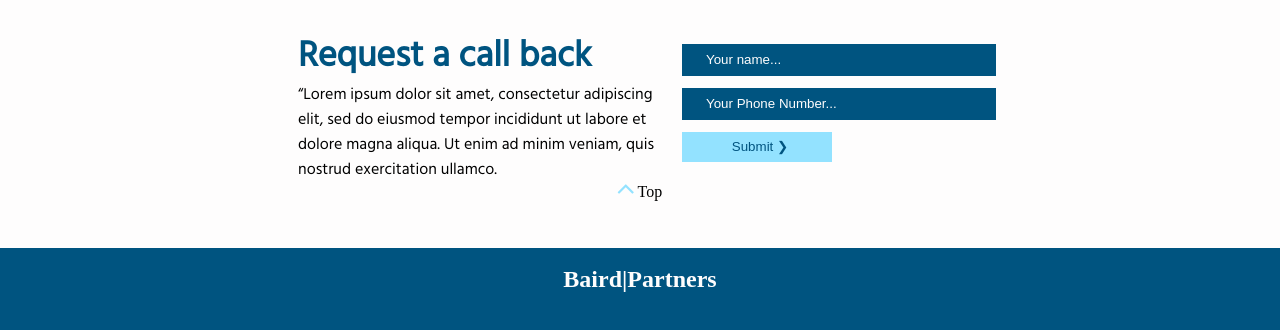
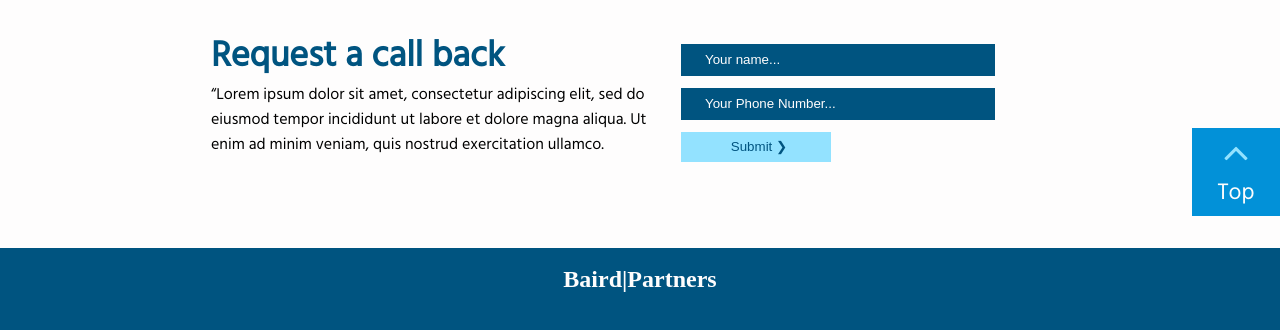
Before and after one commit to Steven-Klavins/baird-partners-landing-page, a plain HTML site: page index.html in a window 1280 px wide. Shown: the part 1636-1966 px from the top of the page. Drawn offline with Linux system fonts and the light colour scheme; a web font is replaced by a local one.

Commit message:
styling: added top button styling

```diff
--- a/style.css
+++ b/style.css
@@ -346,7 +346,8 @@ nav{
   color: #000000;
   width: 100%;
   padding: 0;
-  max-width: 380px;
+  max-width: 436px;
+  padding-right: 30px;
 }
 
 .callBackForm {
@@ -400,6 +401,18 @@ input, select, textarea{
 input::-webkit-outer-spin-button,
 input::-webkit-inner-spin-button {
   -webkit-appearance: none;
+}
+
+.topButton {
+  float: right;
+  height: 64px;
+  width: 64px;
+  color: #fefdfd;
+  background-color: #0291d8;
+  font-family: mainFont;
+  font-size: 23px;
+  padding: 12px;
+  margin-top: 120px;
 }
 
 /* Footer Section */
```
